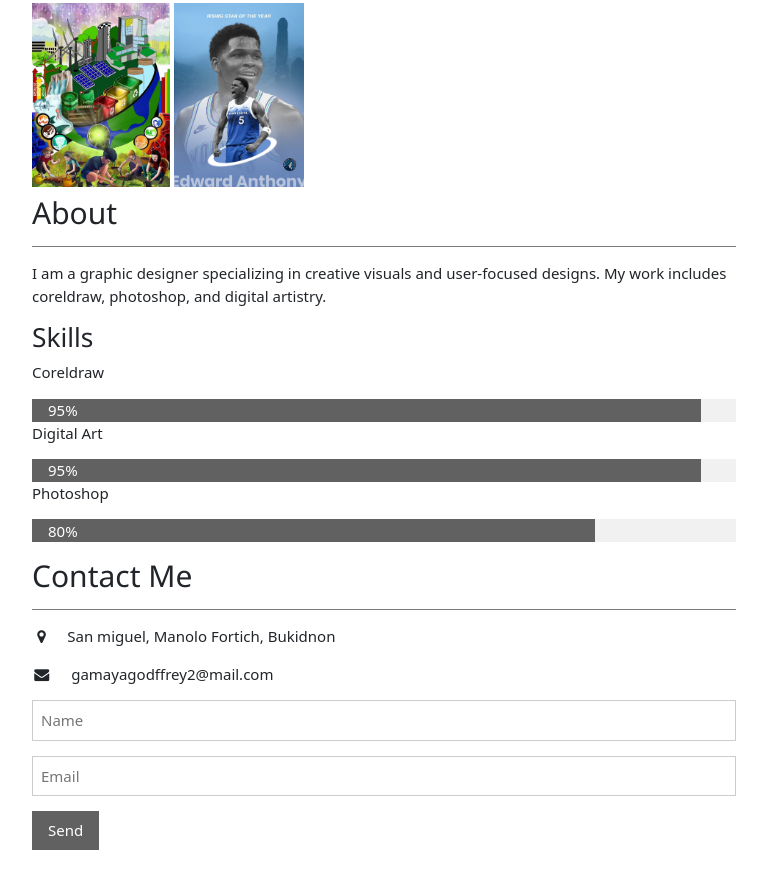
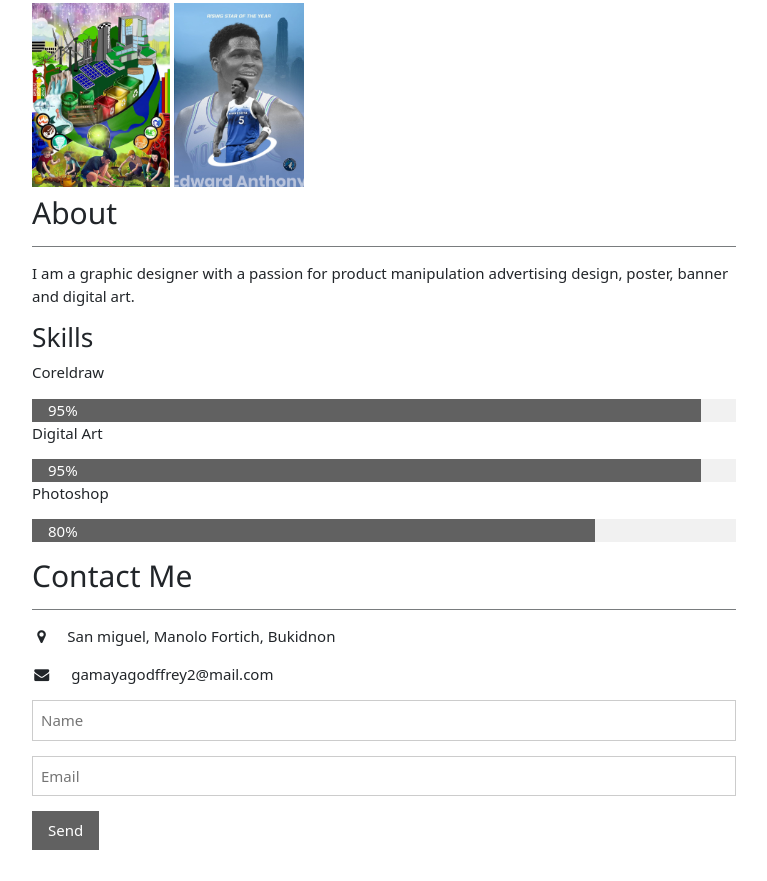
Before and after one commit to GODEX13/compreexam, a plain HTML site: page index.html in a window 1280 px wide. Shown: the part 1015-1896 px from the top of the page, without its empty margins (512-1279 px from the left). Drawn offline with nearby package versions, Linux system fonts and the light colour scheme.

Commit message:
changes code in index.html

```diff
--- a/index.html
+++ b/index.html
@@ -46,7 +46,7 @@
   <div class="w3-content w3-padding" id="about">
     <h2>About</h2>
     <hr class="w3-opacity">
-    <p>I am a graphic designer specializing in creative visuals and user-focused designs. My work includes coreldraw, photoshop, and digital artistry.</p>
+    <p>I am a graphic designer with a passion for product manipulation advertising design, poster, banner and digital art.</p>
     <h3>Skills</h3>
     <p>Coreldraw</p>
     <div class="w3-light-grey">
```
